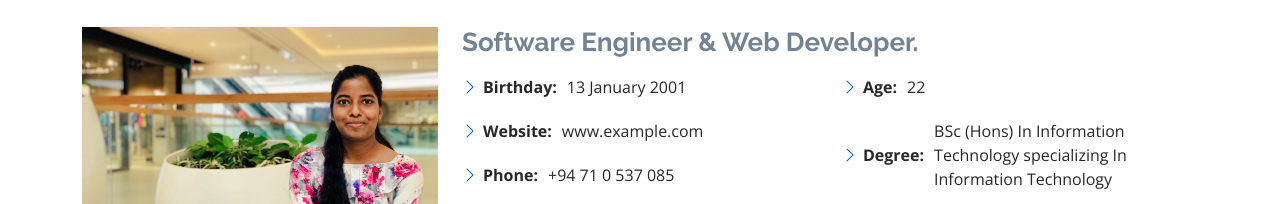
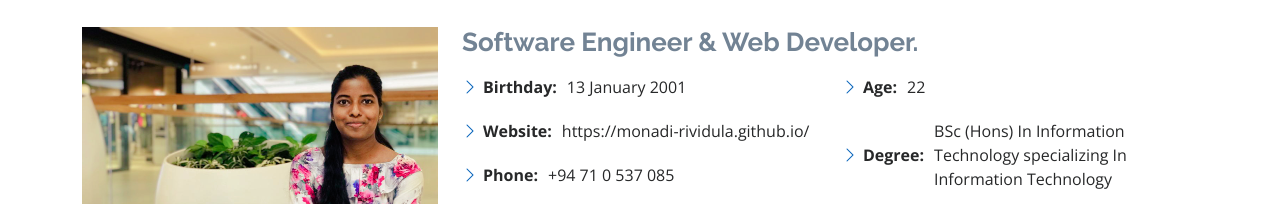
Before and after one commit to Monadi-Rividula/monadi-rividula.github.io, a plain HTML site: page index.html in a window 1280 px wide. Shown: the part 1013-1217 px from the top of the page. Drawn offline with nearby package versions, Linux system fonts and the light colour scheme.

Commit message:
make changes

```diff
--- a/assets/css/style.css
+++ b/assets/css/style.css
@@ -293,6 +293,7 @@ h6 {
   width: auto;
   height: auto;
 }
+
 
 @media (min-width: 992px) {
   #hero {
--- a/index.html
+++ b/index.html
@@ -112,7 +112,7 @@
                         <div class="col-lg-6">
                            <ul>
                               <li><i class="bi bi-chevron-right"></i> <strong>Birthday:</strong> <span>13 January 2001</span></li>
-                              <li><i class="bi bi-chevron-right"></i> <strong>Website:</strong> <span>www.example.com</span></li>
+                              <li><i class="bi bi-chevron-right"></i> <strong>Website:</strong> <span>https://monadi-rividula.github.io/</span></li>
                               <li><i class="bi bi-chevron-right"></i> <strong>Phone:</strong> <span>+94 71 0 537 085</span></li>
                               <li><i class="bi bi-chevron-right"></i> <strong>Address:</strong> <span>No.395, Kahathuduwa,Gonapola Junction, Sri Lanka</span></li>
                            </ul>
```
Also changed, not shown: assets/img/photo.jpg (added).
